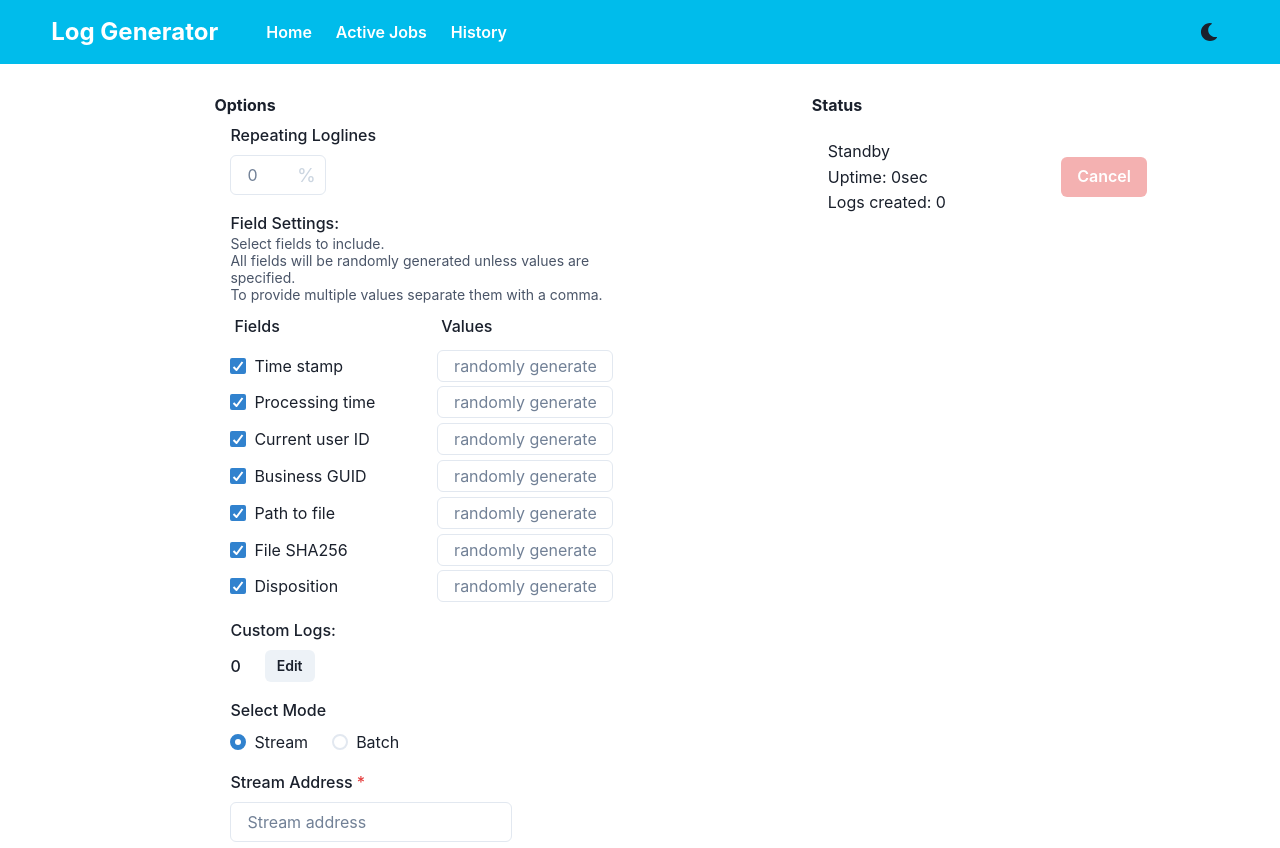
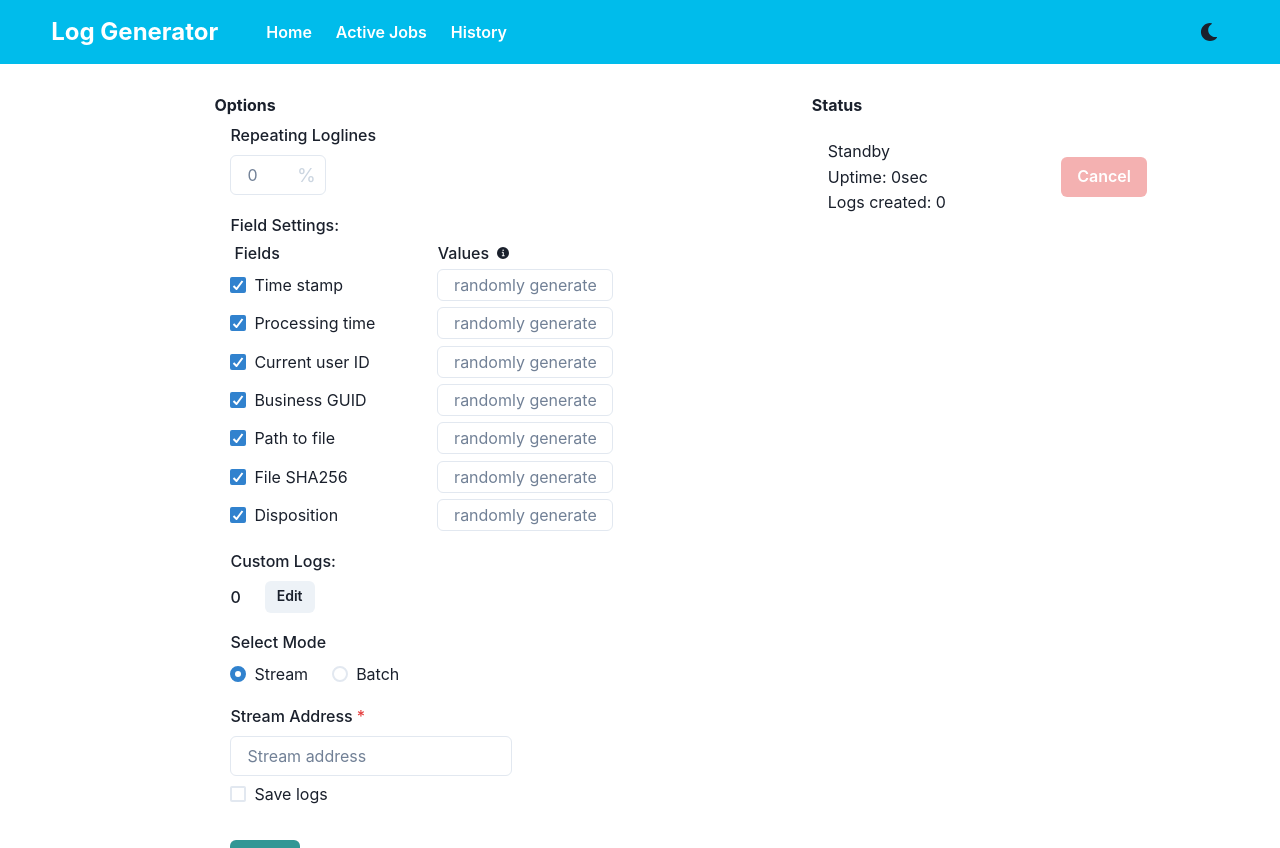
Before and after one commit to bacheflorian/log-generator, a React (Create React App) app in the folder frontend/: page / in a window 1280 px wide. Shown: the top 848 px of the page. Built offline with nearby package versions, Linux system fonts and the light colour scheme.

Commit message:
Added tooltips and delete custom log button

```diff
--- a/frontend/src/components/Settings.js
+++ b/frontend/src/components/Settings.js
@@ -1,4 +1,4 @@
-import { AddIcon } from '@chakra-ui/icons';
+import { AddIcon, InfoIcon, SmallCloseIcon } from '@chakra-ui/icons';
 import {
   Box,
   Button,
@@ -6,7 +6,6 @@ import {
   Divider,
   FormControl,
   FormErrorMessage,
-  FormHelperText,
   FormLabel,
   HStack,
   IconButton,
@@ -25,6 +24,7 @@ import {
   Radio,
   RadioGroup,
   Text,
+  Tooltip,
   useDisclosure,
   VStack,
   Wrap,
@@ -174,11 +174,13 @@ function Settings({ jobID, setJobID, setBatchMode, setBatchSize }) {
         });
 
         // custom logs
-        // filter empty fields
+        // filter empty fields and remove id
         body.customLogs.forEach(function (customLog) {
           Object.keys(customLog.fields).forEach(
             key => customLog.fields[key] === '' && delete customLog.fields[key]
           );
+
+          delete customLog.id;
         });
 
         // filter customLogs with no fields provided
@@ -231,7 +233,7 @@ function Settings({ jobID, setJobID, setBatchMode, setBatchSize }) {
     >
       {props => (
         <Form>
-          <VStack spacing="1em" align="flex-start">
+          <VStack spacing="1.1em" align="flex-start">
             <Field name="repeatingLoglinesPercent">
               {({ field, form }) => (
                 <FormControl isInvalid={form.errors.repeatingLoglinesPercent}>
@@ -261,20 +263,23 @@ function Settings({ jobID, setJobID, setBatchMode, setBatchSize }) {
             </Field>
             <FormControl w="26em">
               <FormLabel mb="0">Field Settings:</FormLabel>
-              <FormHelperText mt="0" pb="0.75em">
-                Select fields to include.
-                <br />
-                All fields will be randomly generated unless values are
-                specified. <br />
-                To provide multiple values separate them with a comma.
-              </FormHelperText>
-              <HStack w="63%" justify="space-between" pb="0.75em">
+              <HStack w="67%" justify="space-between" pt="0.25em" pb="0.25em">
+                <Tooltip label="Select fields to include" placement="right">
                   <Text fontWeight="500" pl="0.25em">
                     Fields
                   </Text>
+                </Tooltip>
+                <Tooltip
+                  label="All fields will be randomly generated unless values are specified. To provide multiple values separate them with a comma."
+                  placement="top-start"
+                >
+                  <HStack>
                     <Text fontWeight="500">Values</Text>
+                    <InfoIcon boxSize={3} />
                   </HStack>
-              <VStack spacing="0.3em" align="flex-start">
+                </Tooltip>
+              </HStack>
+              <VStack spacing="0.4em" align="flex-start">
                 <FieldSetting name="Time stamp" fieldName="timeStamp" />
                 <FieldSetting
                   name="Processing time"
@@ -318,10 +323,11 @@ function Settings({ jobID, setJobID, setBatchMode, setBatchSize }) {
                       <ModalBody>
                         <VStack align="start">
                           {field.value.map((log, index) => (
+                            <VStack key={log.id}>
+                              <HStack>
                                 <Wrap
                                   spacingX="1em"
                                   spacingY="0.5em"
-                              key={index}
                                   gap="1em"
                                   pt="0.5em"
                                 >
@@ -352,7 +358,7 @@ function Settings({ jobID, setJobID, setBatchMode, setBatchSize }) {
                                     </HStack>
                                   </WrapItem>
                                   {Object.keys(log.fields).map(keyName => (
-                                <WrapItem key={`${index}.${keyName}`}>
+                                    <WrapItem key={`${log.id}.${keyName}`}>
                                       <HStack>
                                         <Text>{keyName}:</Text>
                                         <FormControl>
@@ -373,20 +379,34 @@ function Settings({ jobID, setJobID, setBatchMode, setBatchSize }) {
                                       </HStack>
                                     </WrapItem>
                                   ))}
+                                </Wrap>
+                                <IconButton
+                                  icon={<SmallCloseIcon />}
+                                  variant="ghost"
+                                  onClick={() => {
+                                    form.setFieldValue(
+                                      field.name,
+                                      field.value.filter((_, i) => i !== index)
+                                    );
+                                  }}
+                                />
+                              </HStack>
                               <Divider pt="0.5em" />
-                            </Wrap>
+                            </VStack>
                           ))}
                           <FormErrorMessage>{meta.error}</FormErrorMessage>
                           <IconButton
                             icon={<AddIcon />}
                             size="sm"
-                            onClick={() => {
+                            onClick={() =>
                               form.setFieldValue(field.name, [
                                 ...field.value,
-                                defaultCustomLog,
-                              ]);
-                              console.log(field.value);
-                            }}
+                                {
+                                  ...defaultCustomLog,
+                                  id: crypto.randomUUID(),
+                                },
+                              ])
+                            }
                           />
                         </VStack>
                       </ModalBody>
@@ -430,7 +450,7 @@ function Settings({ jobID, setJobID, setBatchMode, setBatchSize }) {
               }}
             </Field>
             {props.values.mode === 'Stream' && (
-              <VStack spacing="1em" align="flex-start">
+              <VStack spacing="0.4em" align="flex-start">
                 <Field name="streamSettings.streamAddress">
                   {({ field, meta }) => (
                     <FormControl
```
Lines whose indentation alone changed are shown as unchanged.
